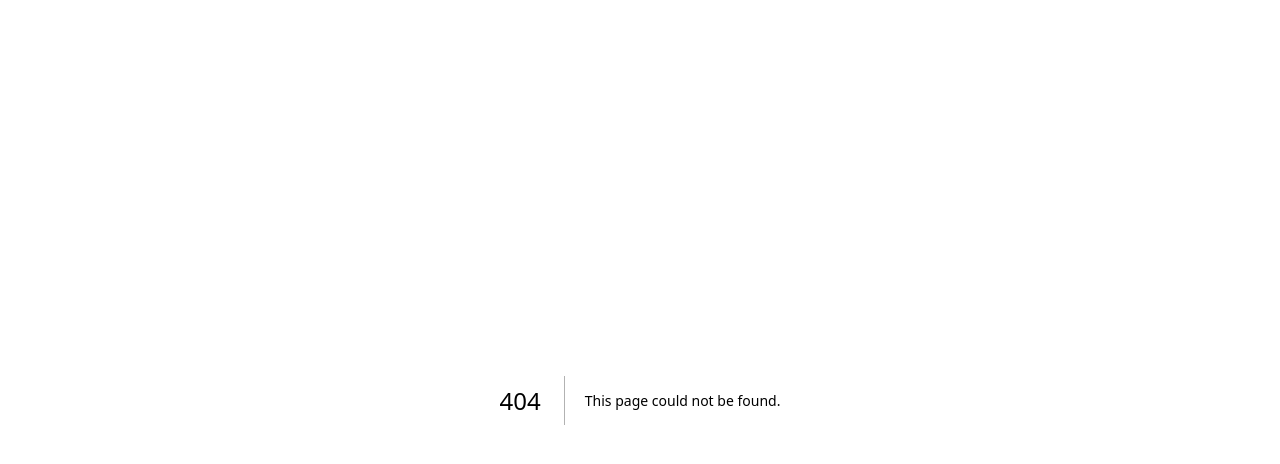
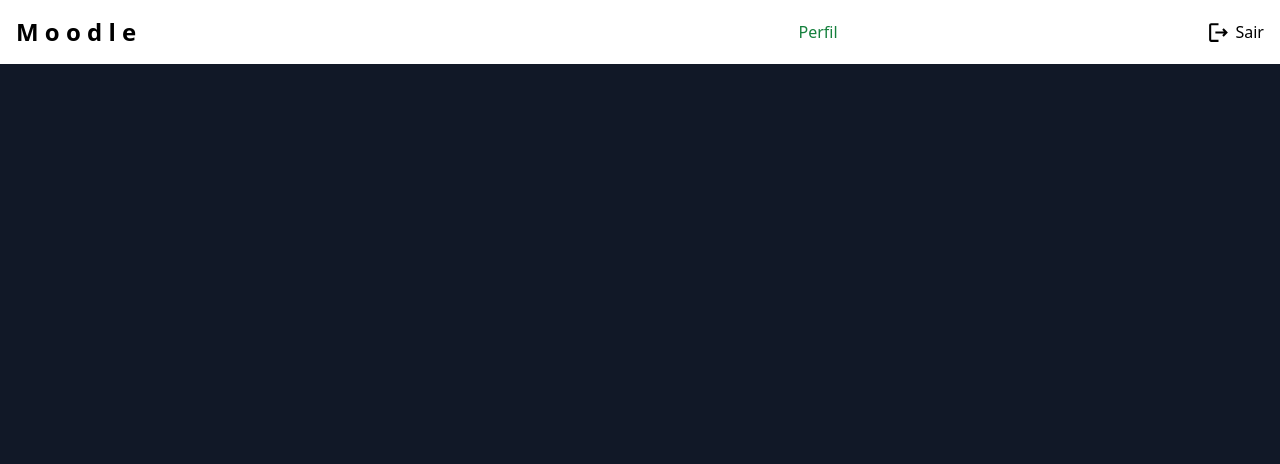
Before and after one commit to ryanoliveir/academic-moodle, a Next.js app: page /profile in a window 1280 px wide. Before the commit this address had no page. Shown: the top 464 px of the page. Built offline with nearby package versions, Linux system fonts and the light colour scheme.

Commit message:
fix: NavBar

```diff
--- a/package.json
+++ b/package.json
@@ -4,9 +4,10 @@
   "private": true,
   "scripts": {
     "dev": "next dev",
-    "build": "next build",
+    "build": "prisma generate && next build",
     "start": "next start",
-    "lint": "next lint"
+    "lint": "next lint",
+    "db:update": "prisma db pull && prisma generate"
   },
   "dependencies": {
     "@prisma/client": "^5.7.0",
--- a/src/components/NavBar/index.tsx
+++ b/src/components/NavBar/index.tsx
@@ -1,19 +1,21 @@
 import LogoutButton from "@components/LogoutButton";
 import { deleteCookie, getCookie } from "cookies-next";
+import Link from "next/link";
 import { useRouter } from "next/router";
 
 const NavBar = () => {
-
   const router = useRouter();
 
   const handleLogout = async () => {
     try {
-        deleteCookie('authorization');
-        router.push('/login');
-    } catch (error: any) {
-    }
-  }
+      deleteCookie("authorization");
+      router.push("/login");
+    } catch (error: any) {}
+  };
 
+  const isLinkActive = (href: any) => {
+    return router.pathname === href;
+  };
 
   return (
     <nav className="bg-white  border-gray-200 dark:bg-gray-900">
@@ -38,9 +40,9 @@ const NavBar = () => {
           >
             <path
               stroke="currentColor"
-              stroke-linecap="round"
-              stroke-linejoin="round"
-              stroke-width="2"
+              strokeLinecap="round"
+              strokeLinejoin="round"
+              strokeWidth="2"
               d="M1 1h15M1 7h15M1 13h15"
             />
           </svg>
@@ -48,47 +50,121 @@ const NavBar = () => {
         <div className="hidden w-full md:block md:w-auto" id="navbar-default">
           <ul className="font-medium flex flex-col p-4 md:p-0 mt-4 border border-gray-100 rounded-lg bg-gray-50 md:flex-row md:space-x-8 rtl:space-x-reverse md:mt-0 md:border-0 md:bg-white dark:bg-gray-800 md:dark:bg-gray-900 dark:border-gray-700">
             <li>
-              <a
+              <Link
                 href="/home"
-                className="block py-2 px-3 text-white rounded md:bg-transparent md:text-green-700 md:p-0 dark:text-white md:dark:text-green-500"
+                className={`block py-2 px-3 text-white rounded  ${
+                  isLinkActive("/home")
+                  ? "md:bg-transparent md:text-green-700 md:p-0 dark:text-white md:dark:text-green-500"
+                  : "hover:bg-gray-100 md:hover:bg-transparent md:border-0 md:hover:text-green-700 md:p-0 dark:text-white md:dark:hover:text-green-500 dark:hover:bg-gray-700 dark:hover:text-white md:dark:hover:bg-transparent"
+                }`}
                 aria-current="page"
               >
                 Página Inicial
-              </a>
+              </Link>
             </li>
             <li>
-              <a
+              <Link
+                href="/painel"
+                className={`block py-2 px-3 text-white rounded  ${
+                  isLinkActive("/painel")
+                  ? "md:bg-transparent md:text-green-700 md:p-0 dark:text-white md:dark:text-green-500"
+                  : "hover:bg-gray-100 md:hover:bg-transparent md:border-0 md:hover:text-green-700 md:p-0 dark:text-white md:dark:hover:text-green-500 dark:hover:bg-gray-700 dark:hover:text-white md:dark:hover:bg-transparent"
+                }`}
+                aria-current="page"
+              >
+                Painel
+              </Link>
+            </li>
+            <li>
+              <Link
                 href="/courses"
-                className="block py-2 px-3 text-gray-900 rounded hover:bg-gray-100 md:hover:bg-transparent md:border-0 md:hover:text-green-700 md:p-0 dark:text-white md:dark:hover:text-green-500 dark:hover:bg-gray-700 dark:hover:text-white md:dark:hover:bg-transparent"
+                className={`block py-2 px-3 text-white rounded  ${
+                  isLinkActive("/courses")
+                  ? "md:bg-transparent md:text-green-700 md:p-0 dark:text-white md:dark:text-green-500"
+                  : "hover:bg-gray-100 md:hover:bg-transparent md:border-0 md:hover:text-green-700 md:p-0 dark:text-white md:dark:hover:text-green-500 dark:hover:bg-gray-700 dark:hover:text-white md:dark:hover:bg-transparent"
+                }`}
+                aria-current="page"
               >
                 Cursos
-              </a>
+              </Link>
             </li>
             <li>
-              <a
-                href="/painel"
-                className="block py-2 px-3 text-gray-900 rounded hover:bg-gray-100 md:hover:bg-transparent md:border-0 md:hover:text-green-700 md:p-0 dark:text-white md:dark:hover:text-green-500 dark:hover:bg-gray-700 dark:hover:text-white md:dark:hover:bg-transparent"
-              >
-                Painel
-              </a>
-            </li>
-            <li>
-              <a
+              <Link
                 href="/profile"
-                className="block py-2 px-3 text-gray-900 rounded hover:bg-gray-100 md:hover:bg-transparent md:border-0 md:hover:text-green-700 md:p-0 dark:text-white md:dark:hover:text-green-500 dark:hover:bg-gray-700 dark:hover:text-white md:dark:hover:bg-transparent"
+                className={`block py-2 px-3 text-white rounded  ${
+                  isLinkActive("/profile")
+                  ? "md:bg-transparent md:text-green-700 md:p-0 dark:text-white md:dark:text-green-500"
+                  : "hover:bg-gray-100 md:hover:bg-transparent md:border-0 md:hover:text-green-700 md:p-0 dark:text-white md:dark:hover:text-green-500 dark:hover:bg-gray-700 dark:hover:text-white md:dark:hover:bg-transparent"
+                }`}
+                aria-current="page"
               >
                 Perfil
-              </a>
+              </Link>
             </li>
           </ul>
         </div>
-        <LogoutButton handleClick={handleLogout}/>
+        <LogoutButton handleClick={handleLogout} />
         {/* <LogoutButton /> */}
       </div>
     </nav>
-
   );
 };
 
+export default NavBar;
 
-export default NavBar;
+{
+  /* <ul className="font-medium flex flex-col p-4 md:p-0 mt-4 border border-gray-100 rounded-lg bg-gray-50 md:flex-row md:space-x-8 rtl:space-x-reverse md:mt-0 md:border-0 md:bg-white dark:bg-gray-800 md:dark:bg-gray-900 dark:border-gray-700">
+            <li>
+              <Link
+                href="/home"
+                passHref
+                className={`block py-2 px-3 rounded ${
+                  isLinkActive("/home")
+                    ? "text-green-700 bg-transparent md:text-white md:bg-green-500 dark:text-green-500 dark:bg-transparent dark:hover:bg-gray-700 dark:hover:text-white md:dark:hover:bg-transparent"
+                    : "text-white hover:bg-gray-100 md:hover:bg-transparent md:border-0 md:hover:text-green-700 dark:text-white md:dark:text-green-500 dark:hover:bg-gray-700 dark:hover:text-white md:dark:hover:bg-transparent"
+                }`}
+              >
+                Página Inicial
+              </Link>
+            </li>
+            <li>
+              <Link href="/courses" passHref
+
+                  className={`block py-2 px-3 rounded ${
+                    isLinkActive("/courses")
+                      ? "text-green-700 bg-transparent md:text-white md:bg-green-500 dark:text-green-500 dark:bg-transparent dark:hover:bg-gray-700 dark:hover:text-white md:dark:hover:bg-transparent"
+                      : "text-white hover:bg-gray-100 md:hover:bg-transparent md:border-0 md:hover:text-green-700 dark:text-white md:dark:text-green-500 dark:hover:bg-gray-700 dark:hover:text-white md:dark:hover:bg-transparent"
+                  }`}
+                >
+                  Cursos
+
+              </Link>
+            </li>
+            <li>
+              <Link href="/painel" passHref
+
+                  className={`block py-2 px-3 rounded ${
+                    isLinkActive("/painel")
+                      ? "text-green-700 bg-transparent md:text-white md:bg-green-500 dark:text-green-500 dark:bg-transparent dark:hover:bg-gray-700 dark:hover:text-white md:dark:hover:bg-transparent"
+                      : "text-white hover:bg-gray-100 md:hover:bg-transparent md:border-0 md:hover:text-green-700 dark:text-white md:dark:text-green-500 dark:hover:bg-gray-700 dark:hover:text-white md:dark:hover:bg-transparent"
+                  }`}
+                >
+                  Painel
+
+              </Link>
+            </li>
+            <li>
+              <Link href="/profile" passHref
+
+                  className={`block py-2 px-3 rounded ${
+                    isLinkActive("/profile")
+                      ? "text-green-700 bg-transparent md:text-white md:bg-green-500 dark:text-green-500 dark:bg-transparent dark:hover:bg-gray-700 dark:hover:text-white md:dark:hover:bg-transparent"
+                      : "text-white hover:bg-gray-100 md:hover:bg-transparent md:border-0 md:hover:text-green-700 dark:text-white md:dark:text-green-500 dark:hover:bg-gray-700 dark:hover:text-white md:dark:hover:bg-transparent"
+                  }`}
+                >
+                  Perfil
+
+              </Link>
+            </li>
+          </ul> */
+}
--- /dev/null
+++ b/src/pages/profile/index.tsx
@@ -0,0 +1,14 @@
+import NavBar from "@/components/NavBar";
+
+const ProfilePage = () => {
+  return (
+    <div className="flex flex-col h-screen">
+      <NavBar />
+      <section className="flex flex-1 bg-gray-900">
+
+      </section>
+    </div>
+  );
+};
+
+export default ProfilePage;
```
